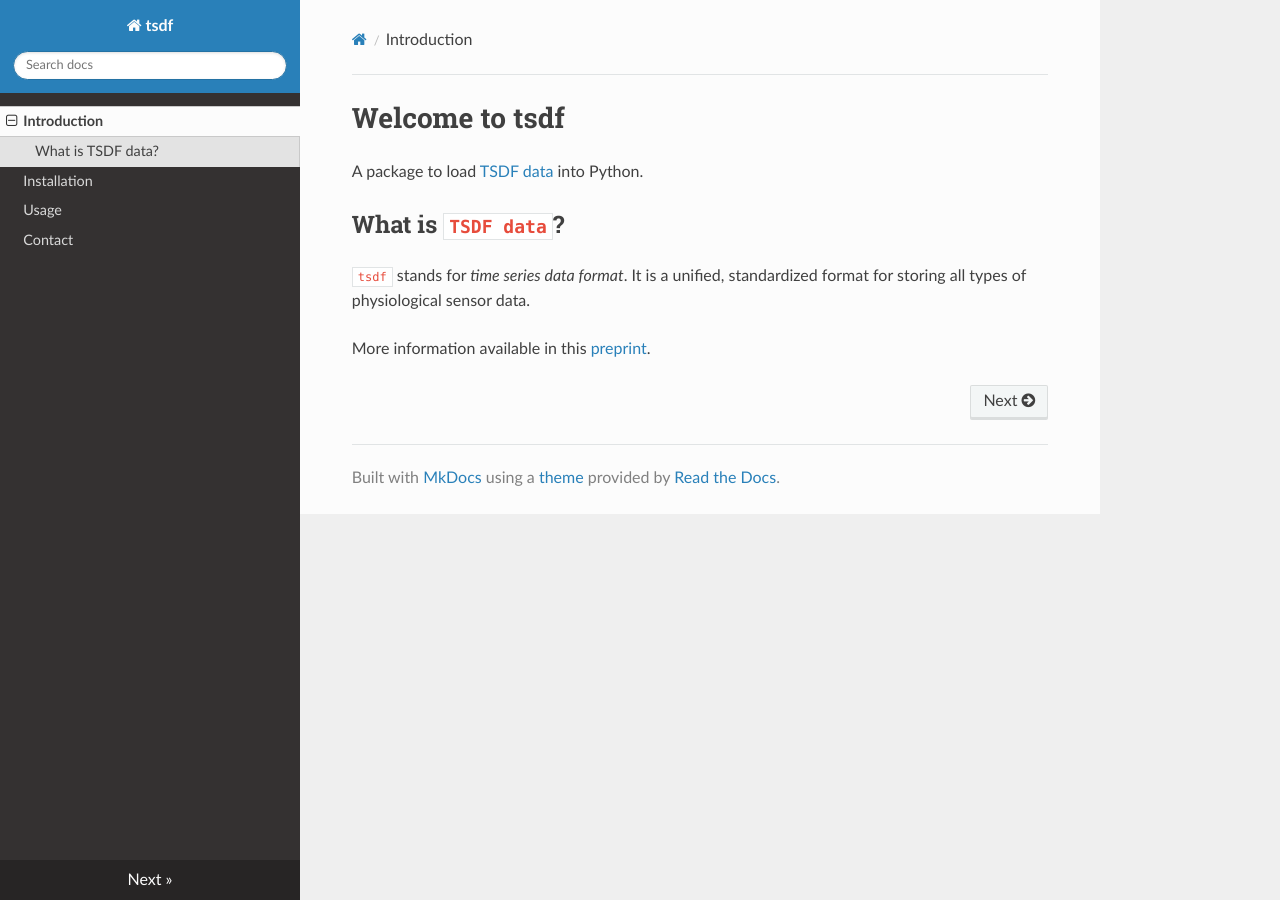
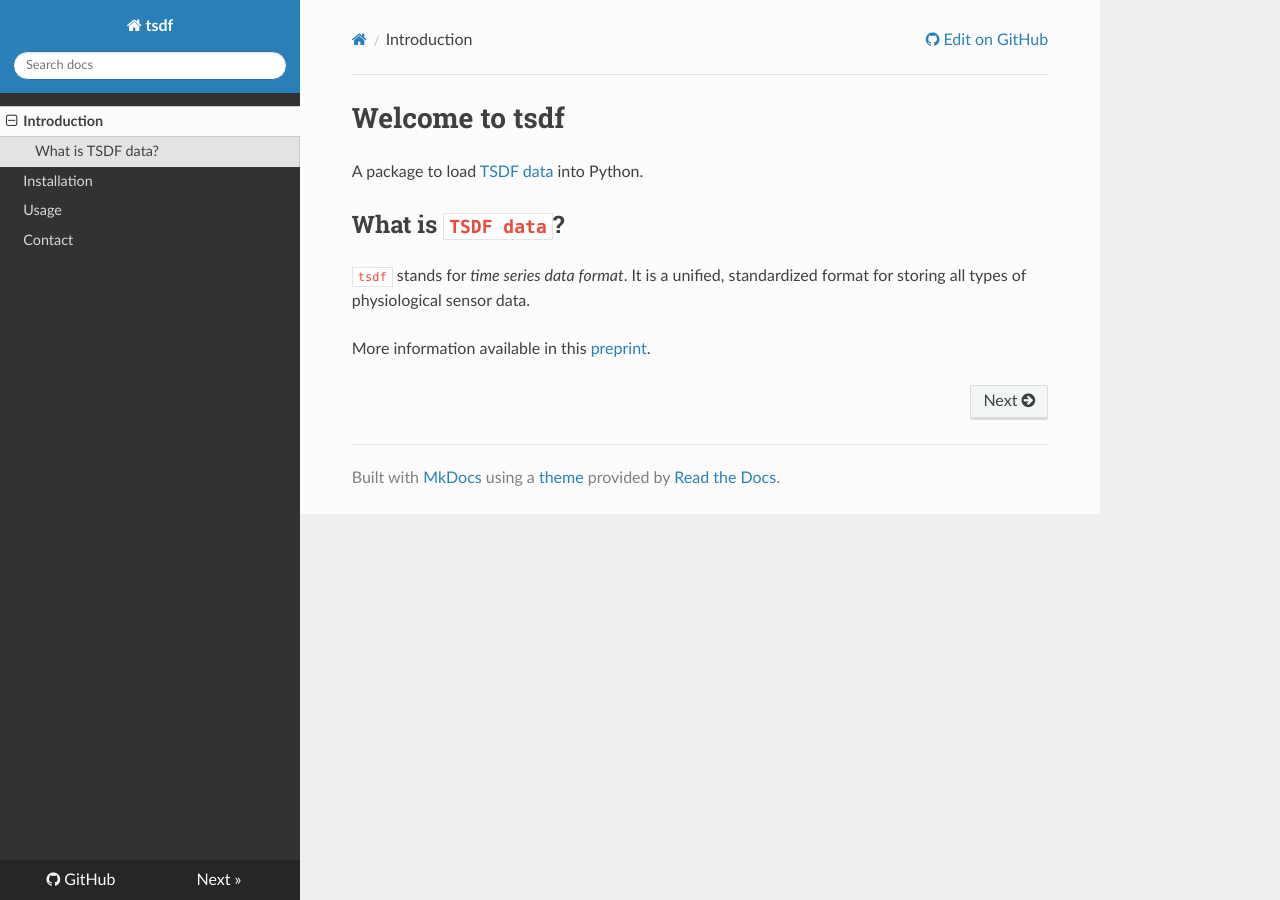
Before and after one commit to biomarkersParkinson/tsdf, an MkDocs documentation site: the page built from docs/index.md, in a window 1280 px wide. Built offline with MkDocs 1.6.1, drawn with Linux system fonts in a browser that asks for light colours; nearby versions of some CDN libraries; some of the changed lines change nothing that is shown.

Commit message:
Add repo and uri to docs

```diff
--- a/mkdocs.yml
+++ b/mkdocs.yml
@@ -1,5 +1,9 @@
 site_name: tsdf
 site_url: https://biomarkersparkinson.github.io/tsdf/
+
+repo_url: https://github.com/biomarkersParkinson/tsdf/
+edit_uri: 'blob/main/docs/'
+
 theme: readthedocs
 
 nav:
```
